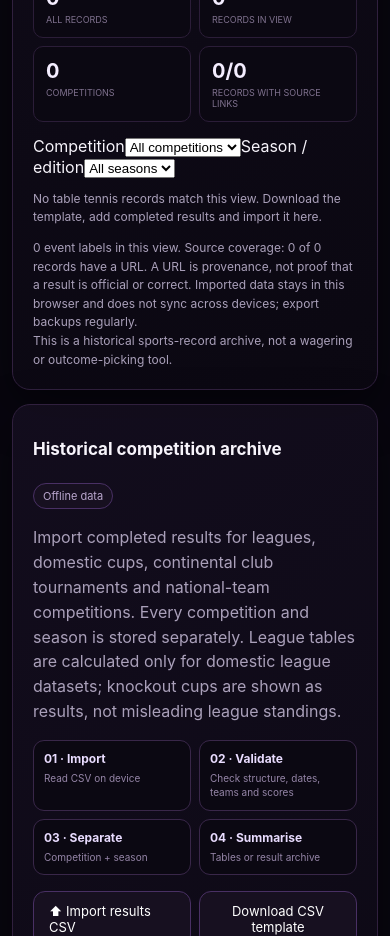
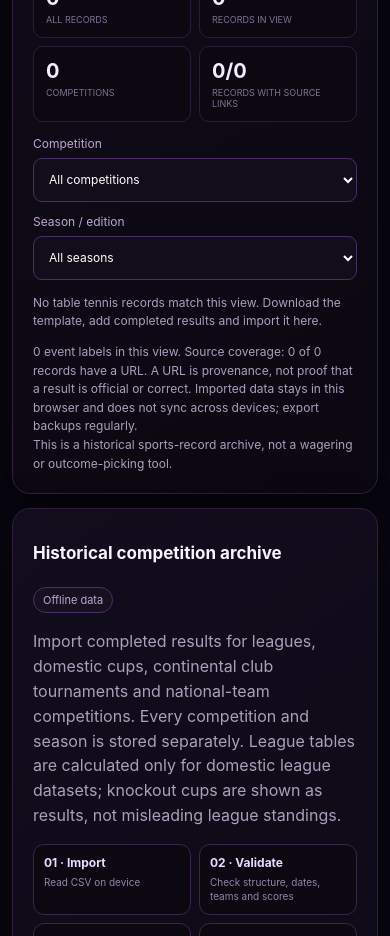
Before and after one commit to Rapsometeddy/rapsometeddy-sports-predictor, a Next.js app: page / in a window 390 px wide. Shown: the part 1060-1996 px from the top of the page. Built offline with nearby package versions, Linux system fonts and the light colour scheme.

Commit message:
Improve mobile archive filters and accessible source links

```diff
--- a/app/globals.css
+++ b/app/globals.css
@@ -22,3 +22,12 @@ button:disabled{opacity:.58;cursor:not-allowed}
  html{scroll-behavior:auto}
  *,*::before,*::after{animation-duration:.01ms!important;animation-iteration-count:1!important;transition-duration:.01ms!important;scroll-behavior:auto!important}
 }
+
+
+.archive-filters{display:grid;grid-template-columns:repeat(2,minmax(0,1fr));gap:12px;margin:14px 0}
+.archive-filters label{display:flex;flex-direction:column;gap:7px;color:#bba8cf;font-size:12px}
+.archive-filters select{width:100%;min-width:0;background:#120d1a;color:#fff;border:1px solid #493064;border-radius:9px;padding:11px;font:inherit}
+.archive-filters select:focus-visible{outline:3px solid var(--rt-focus);outline-offset:3px}
+.league-table a{color:#c4b5fd;text-decoration:underline;text-underline-offset:3px}
+.league-table a:focus-visible{outline:3px solid var(--rt-focus);outline-offset:3px;border-radius:3px}
+@media(max-width:600px){.archive-filters{grid-template-columns:1fr}.archive-filters select{min-height:44px}}
```
